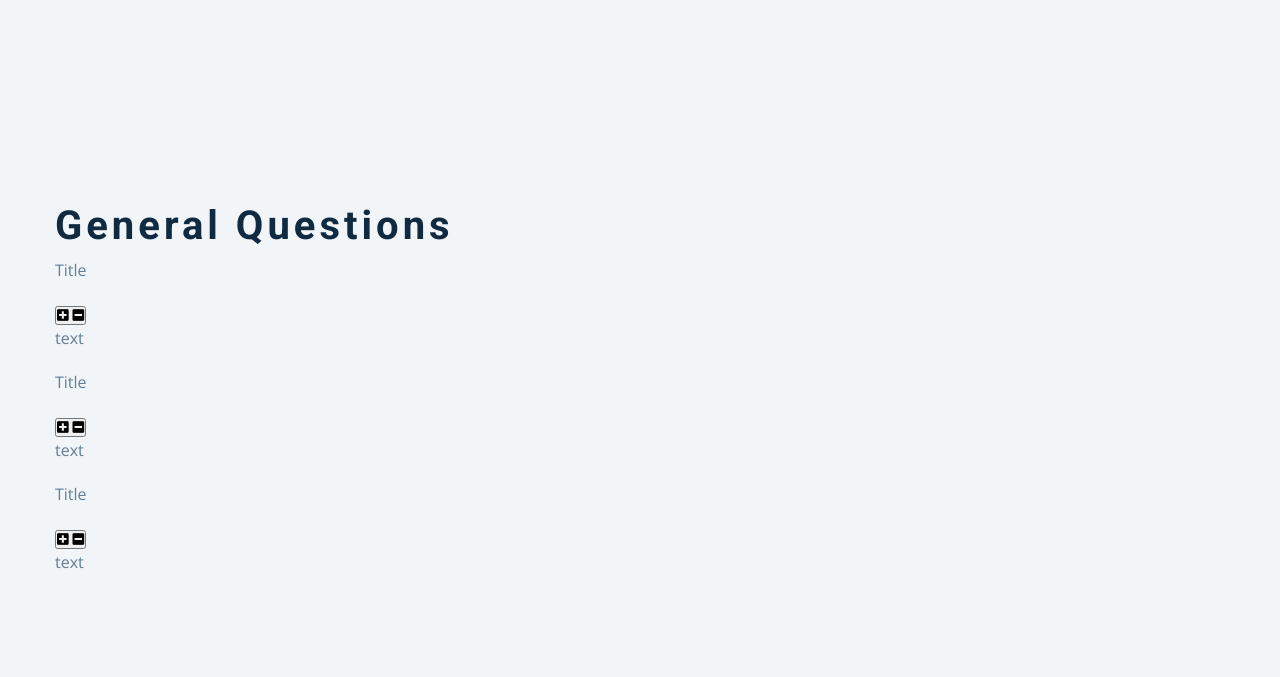
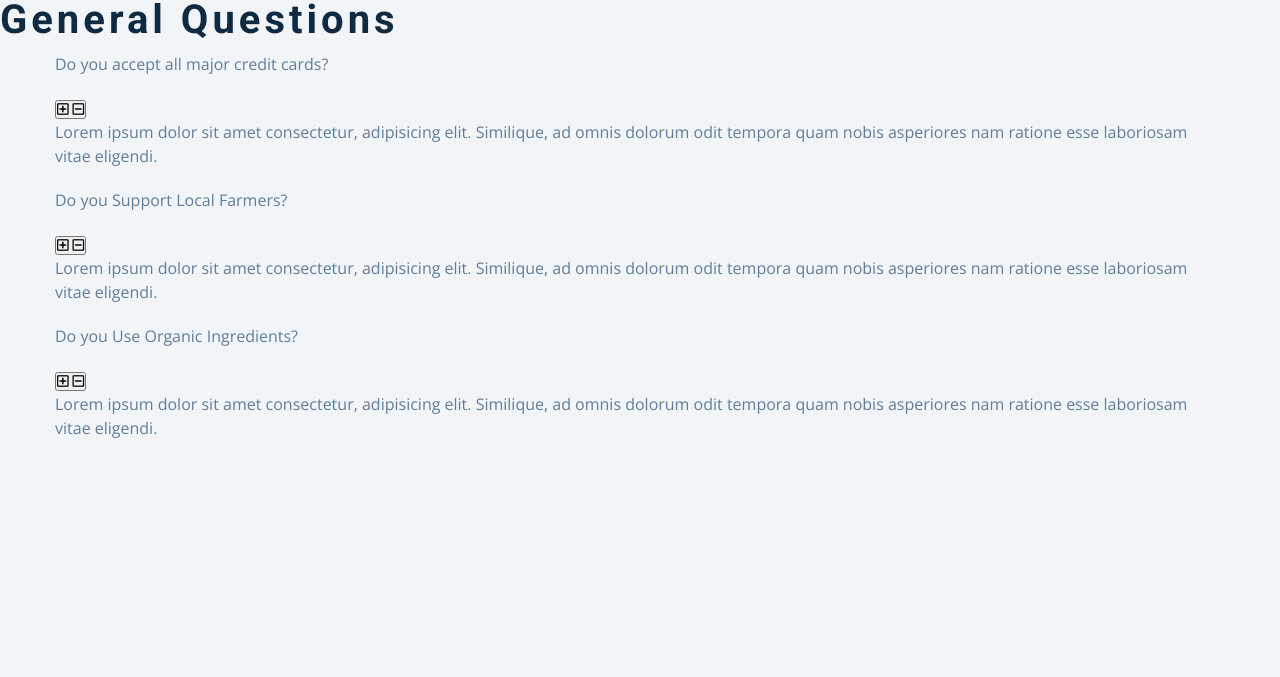
Before and after one commit to johnsonbhaskaran/JavaScript-Projects, a plain HTML site: page Accordion-FAQs-Questions/index.html in a window 1280 px wide. Drawn offline with nearby package versions, Linux system fonts and the light colour scheme; files that its build step writes are made by us from their sources.

Commit message:
Second attempt styling done

```diff
--- a/Accordion-FAQs-Questions/index.html
+++ b/Accordion-FAQs-Questions/index.html
@@ -15,70 +15,89 @@
 
 <body>
 
-  <main>
+  <section class="questions">
+    <!-- title -->
+    <div class="title">
+      <h2>general questions</h2>
+    </div>
 
-    <section class="section">
-      <div class="section-center">
-        <!-- Title -->
-        <div class="title">
-          <h2>General Questions</h2>
+    <!-- questions -->
+    <div class="section-center">
+      <!-- single question -->
+      <article class="question">
+
+        <!-- question title -->
+        <div class="question-title">
+          <p>Do you accept all major credit cards?</p>
+          <button type="button" class="question-btn">
+            <span class="plus-icon">
+              <i class="far fa-plus-square"></i>
+            </span>
+            <span class="minus-icon">
+              <i class="far fa-minus-square"></i>
+            </span>
+          </button>
         </div>
 
-        <!-- FAQs -->
-        <div class="question">
-          <div>
+        <!-- question text/answer -->
+        <div class="question-text">
+          <p>Lorem ipsum dolor sit amet consectetur, adipisicing elit. Similique, ad omnis dolorum odit tempora quam
+            nobis asperiores nam ratione esse laboriosam vitae eligendi.</p>
+        </div>
+      </article>
+      <!-- End of single question -->
 
-            <div class="question-title">
-              <p>Title</p>
-              <button class="question-btn">
-                <i class="fas fa-plus-square plus-icon"></i>
-                <i class="fas fa-minus-square minus-icon"></i>
-              </button>
-            </div>
-          </div>
+      <!-- single question -->
+      <article class="question">
 
-          <div>
-            <p class="question-text">text</p>
-          </div>
+        <!-- question title -->
+        <div class="question-title">
+          <p>Do you Support Local Farmers?</p>
+          <button type="button" class="question-btn">
+            <span class="plus-icon">
+              <i class="far fa-plus-square"></i>
+            </span>
+            <span class="minus-icon">
+              <i class="far fa-minus-square"></i>
+            </span>
+          </button>
         </div>
 
-        <div class="question">
-          <div>
+        <!-- question text/answer -->
+        <div class="question-text">
+          <p>Lorem ipsum dolor sit amet consectetur, adipisicing elit. Similique, ad omnis dolorum odit tempora quam
+            nobis asperiores nam ratione esse laboriosam vitae eligendi.</p>
+        </div>
+      </article>
+      <!-- End of single question -->
 
-            <div class="question-title">
-              <p>Title</p>
-              <button class="question-btn">
-                <i class="fas fa-plus-square plus-icon"></i>
-                <i class="fas fa-minus-square minus-icon"></i>
-              </button>
-            </div>
-          </div>
+      <!-- single question -->
+      <article class="question">
 
-          <div>
-            <p class="question-text">text</p>
-          </div>
+        <!-- question title -->
+        <div class="question-title">
+          <p>Do you Use Organic Ingredients?</p>
+          <button type="button" class="question-btn">
+            <span class="plus-icon">
+              <i class="far fa-plus-square"></i>
+            </span>
+            <span class="minus-icon">
+              <i class="far fa-minus-square"></i>
+            </span>
+          </button>
         </div>
 
-        <div class="question">
-          <div>
+        <!-- question text/answer -->
+        <div class="question-text">
+          <p>Lorem ipsum dolor sit amet consectetur, adipisicing elit. Similique, ad omnis dolorum odit tempora quam
+            nobis asperiores nam ratione esse laboriosam vitae eligendi.</p>
+        </div>
+      </article>
+      <!-- End of single question -->
 
-            <div class="question-title">
-              <p>Title</p>
-              <button class="question-btn">
-                <i class="fas fa-plus-square plus-icon"></i>
-                <i class="fas fa-minus-square minus-icon"></i>
-              </button>
-            </div>
-          </div>
+    </div>
 
-          <div>
-            <p class="question-text">text</p>
-          </div>
-        </div>
-
-      </div>
-    </section>
-  </main>
+  </section>
 
   <!-- javascript -->
   <script src="app.js"></script>
```
